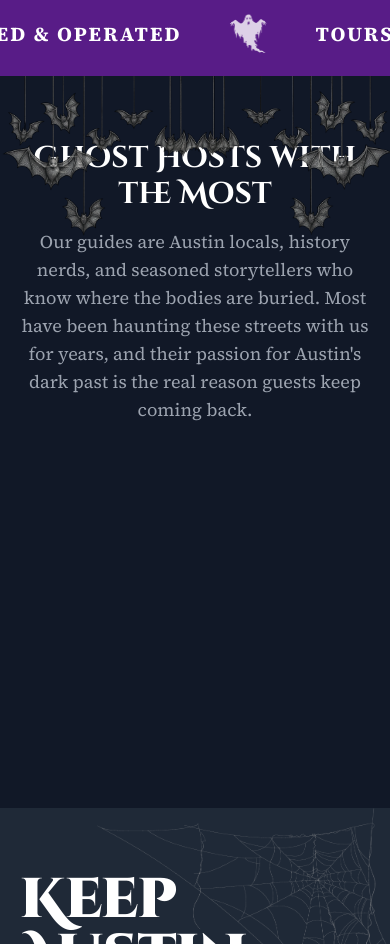
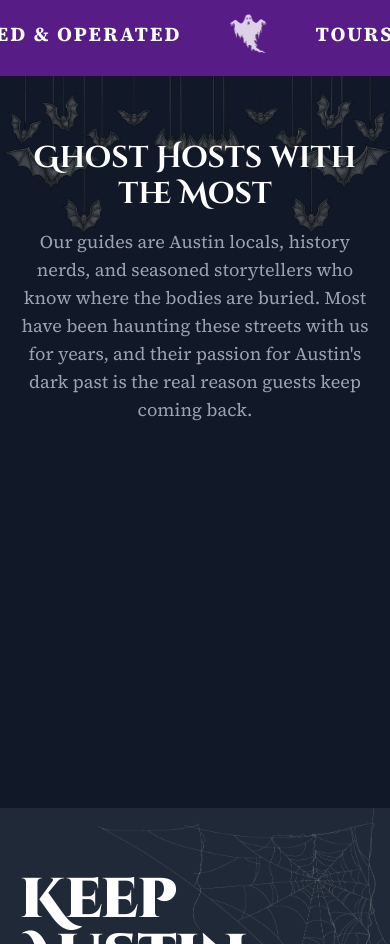
Before and after one commit to sarahsmaples/haunted-atx, an Eleventy site: page src/index.njk in a window 390 px wide. Shown: the part 769-1713 px from the top of the page. Built offline with nearby package versions, Linux system fonts and the light colour scheme; Eleventy itself is replaced by a stand-in of ours; files that its build step writes are made by us from their sources; no server answers; a web font is replaced by a local one.

Commit message:
Fixing bat graphics in mobile

```diff
--- a/src/index.njk
+++ b/src/index.njk
@@ -92,10 +92,10 @@ keywords: "ghost tours Austin, haunted Austin, Austin ghost tour, paranormal Aus
   <section class="relative bg-gray-900 text-white py-16 px-4 overflow-hidden">
     <!-- Bats -->
     <img src="{{ '/assets/images/bats-left.png' | url }}" alt="" aria-hidden="true"
-      class="absolute top-0 left-0 h-40 w-auto pointer-events-none select-none bats-drop" style="opacity: 0.85;">
+      class="absolute top-0 left-0 h-40 w-auto pointer-events-none select-none bats-drop z-10 opacity-50 md:[opacity:0.85]">
     <img src="{{ '/assets/images/bats-right.png' | url }}" alt="" aria-hidden="true"
-      class="absolute top-0 right-0 h-40 w-auto pointer-events-none select-none bats-drop" style="opacity: 0.85; animation-delay: 0.2s;">
-    <div class="max-w-screen-xl mx-auto">
+      class="absolute top-0 right-0 h-40 w-auto pointer-events-none select-none bats-drop z-10 opacity-50 md:[opacity:0.85]" style="animation-delay: 0.2s;">
+    <div class="relative z-20 max-w-screen-xl mx-auto">
 
       <div class="text-center mb-10" data-animate="fade-up">
         <h2 class="text-3xl md:text-4xl font-bold mb-4">Ghost Hosts with the Most</h2>
```
Also changed, not shown: src/assets/css/styles.css, 3 other files.
